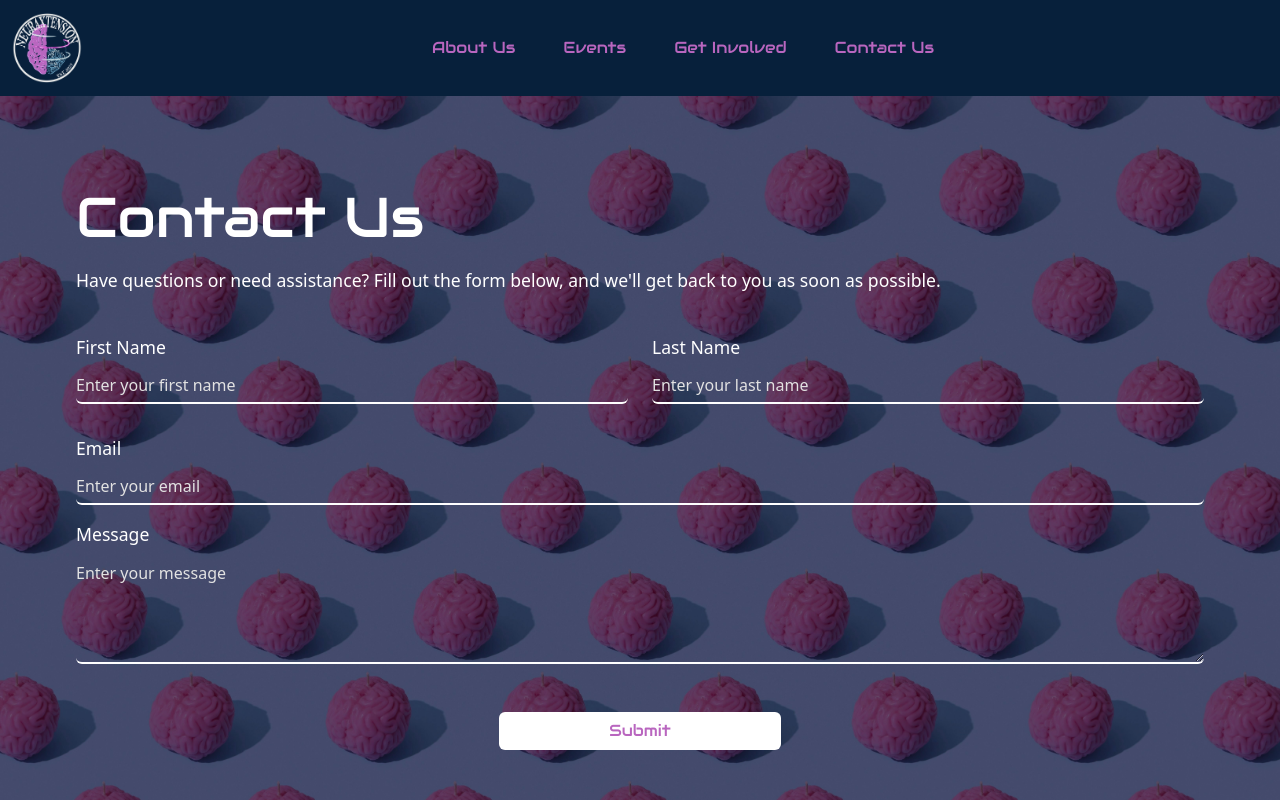
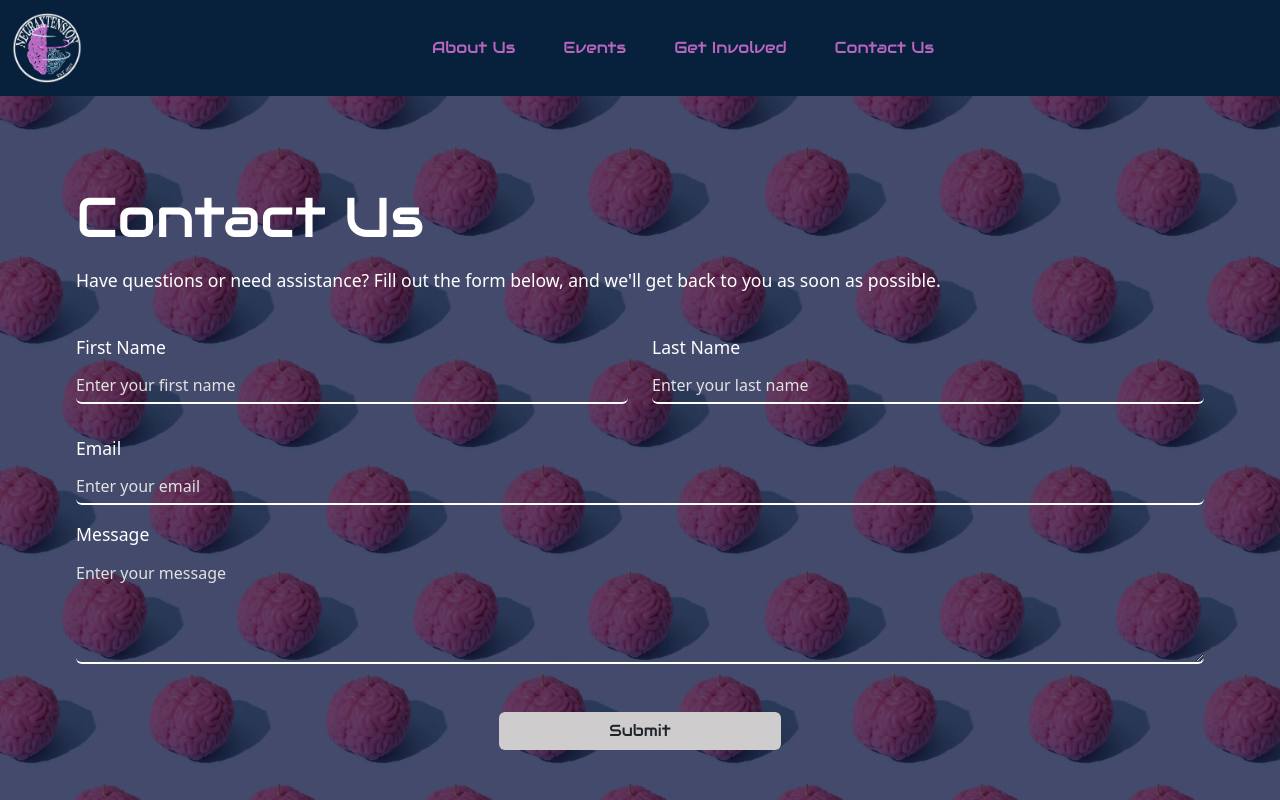
Before and after one commit to GeekGravity/NeuraXtension, a React (Vite) app: page /Contact-Us in a window 1280 px wide. In both pictures the pointer is over the button "Submit". Shown: the top 800 px of the page. Built offline with nearby package versions, Linux system fonts and the light colour scheme.

Commit message:
styled the buttons

```diff
--- a/src/Pages/GetInvolved.tsx
+++ b/src/Pages/GetInvolved.tsx
@@ -11,7 +11,9 @@ function GetInvolved() {
             </p>
           </div>
           <div className="col-md-6 text-center my-md-3 py-4 my-lg-0">
-            <button className="btn btn-lg btn-secondary">Join Us!</button>
+            <a href="https://go.sfss.ca/clubs/919/info">
+              <button className="btn btn-lg btn-secondary">Join Us!</button>
+            </a>
           </div>
         </div>
       </section>
--- a/src/Pages/styles.css
+++ b/src/Pages/styles.css
@@ -90,8 +90,7 @@ footer{
 }
 
 .homePageBtn:hover{
-    background-color: rgba(255, 255, 255, 0.836);
-    color: #07203b;
+    background-color:  rgb(206, 204, 204);
 }
 
 .homeGroupImg{
@@ -108,7 +107,7 @@ footer{
 
 .homeContent p {
     color: #07203b;
-    font-weight: 100;
+    /* font-weight: 300; */
     font-size: 1.25rem;
 }
 
@@ -274,6 +273,11 @@ footer{
     font-family: Audiowide, sans-serif;
 }
 
+.Membership button:hover{
+    background-color:  rgb(206, 204, 204);
+    color: #07203b;
+}
+
 .Membership{
     background-image: url('./Pictures/Contactbg.jpg');
     background-size: cover;
@@ -326,13 +330,12 @@ footer{
 
 
 .Contact button{
-    background-color: rgba(255, 255, 255, 0.836);
-    color: #b966bf;
+    background-color: white;
+    color: #07203b;
     width: 25%;
     font-family: Audiowide, sans-serif;
 }
 
 .Contact button:hover{
-    background-color: white;
-    color: #b966bf;
+    background-color:  rgb(206, 204, 204);
 }
```
